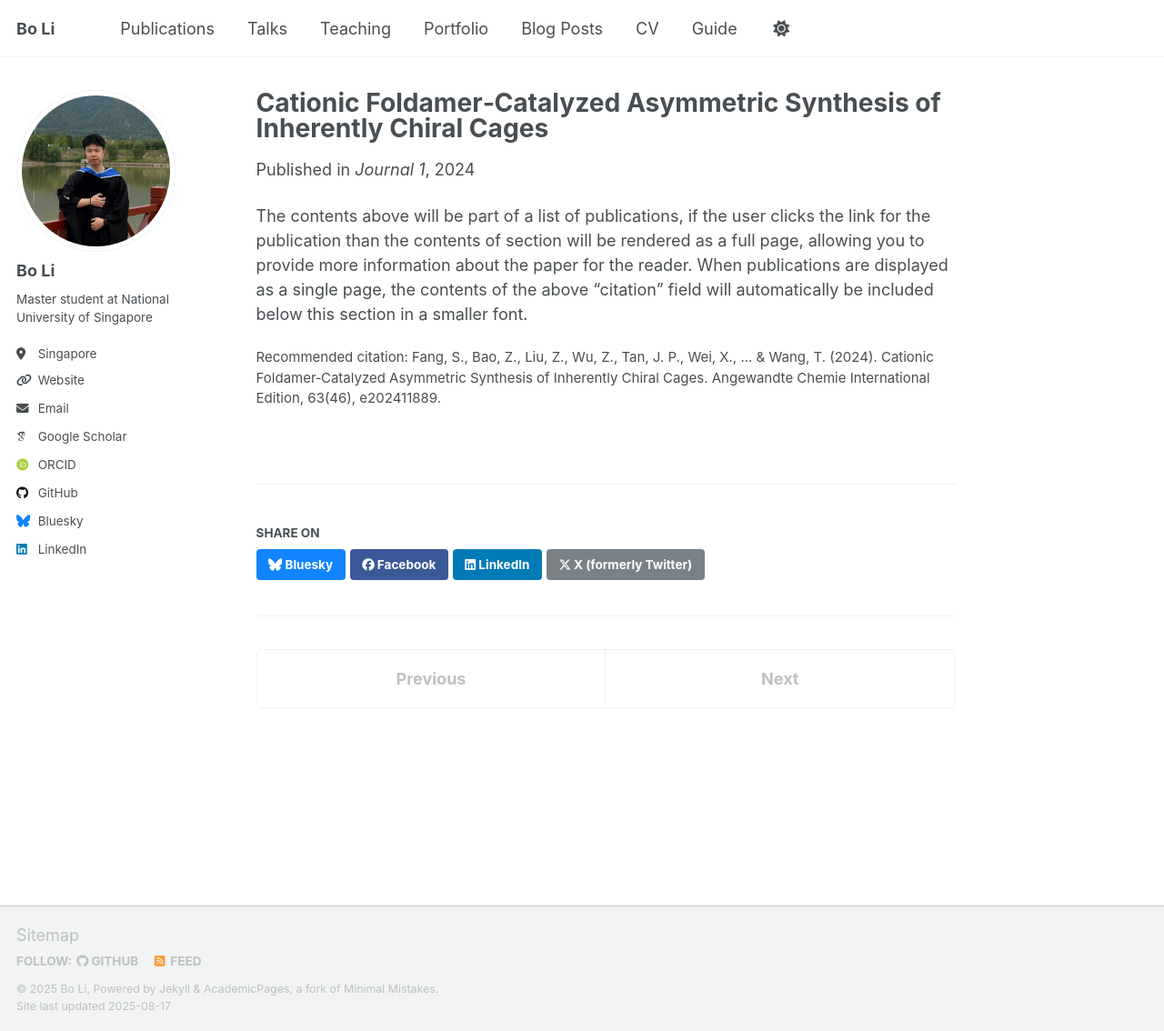
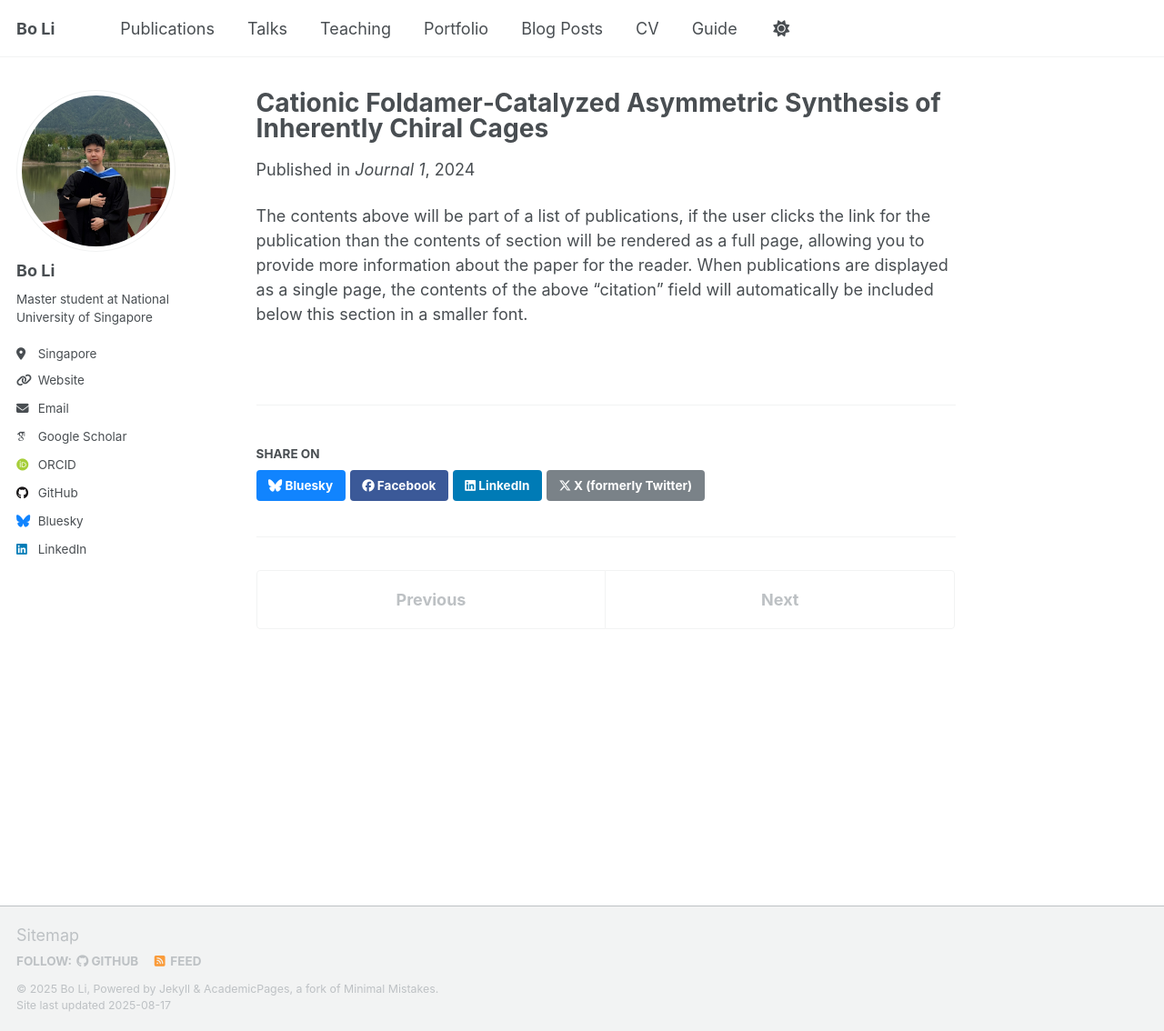
Before and after one commit to Harrison-Li/Harrison-Li.github.io, a Jekyll site: the page built from _publications/2009-10-01-paper-title-number-1.md, in a window 1280 px wide and 1134 px high. Shown: the whole window at 91% size. Built offline with Jekyll 4.4.1, drawn with Linux system fonts in a browser that asks for light colours; some web fonts are replaced; a script that is not in the unit is left out.

Commit message:
info update

```diff
--- a/_publications/2009-10-01-paper-title-number-1.md
+++ b/_publications/2009-10-01-paper-title-number-1.md
@@ -3,9 +3,7 @@ title: "Cationic Foldamer‐Catalyzed Asymmetric Synthesis of Inherently Chiral
 collection: publications
 category: manuscripts
 permalink: /publication/2009-10-01-paper-title-number-1
-excerpt: 'This paper is about the number 1. The number 2 is left for future work.'
 date: 2024-11-11
 venue: 'Journal 1'
-citation: 'Fang, S., Bao, Z., Liu, Z., Wu, Z., Tan, J. P., Wei, X., ... & Wang, T. (2024). Cationic Foldamer‐Catalyzed Asymmetric Synthesis of Inherently Chiral Cages. Angewandte Chemie International Edition, 63(46), e202411889.'
 ---
 The contents above will be part of a list of publications, if the user clicks the link for the publication than the contents of section will be rendered as a full page, allowing you to provide more information about the paper for the reader. When publications are displayed as a single page, the contents of the above "citation" field will automatically be included below this section in a smaller font.
```
Also changed, not shown: _pages/about.md (+2 -0 lines).
